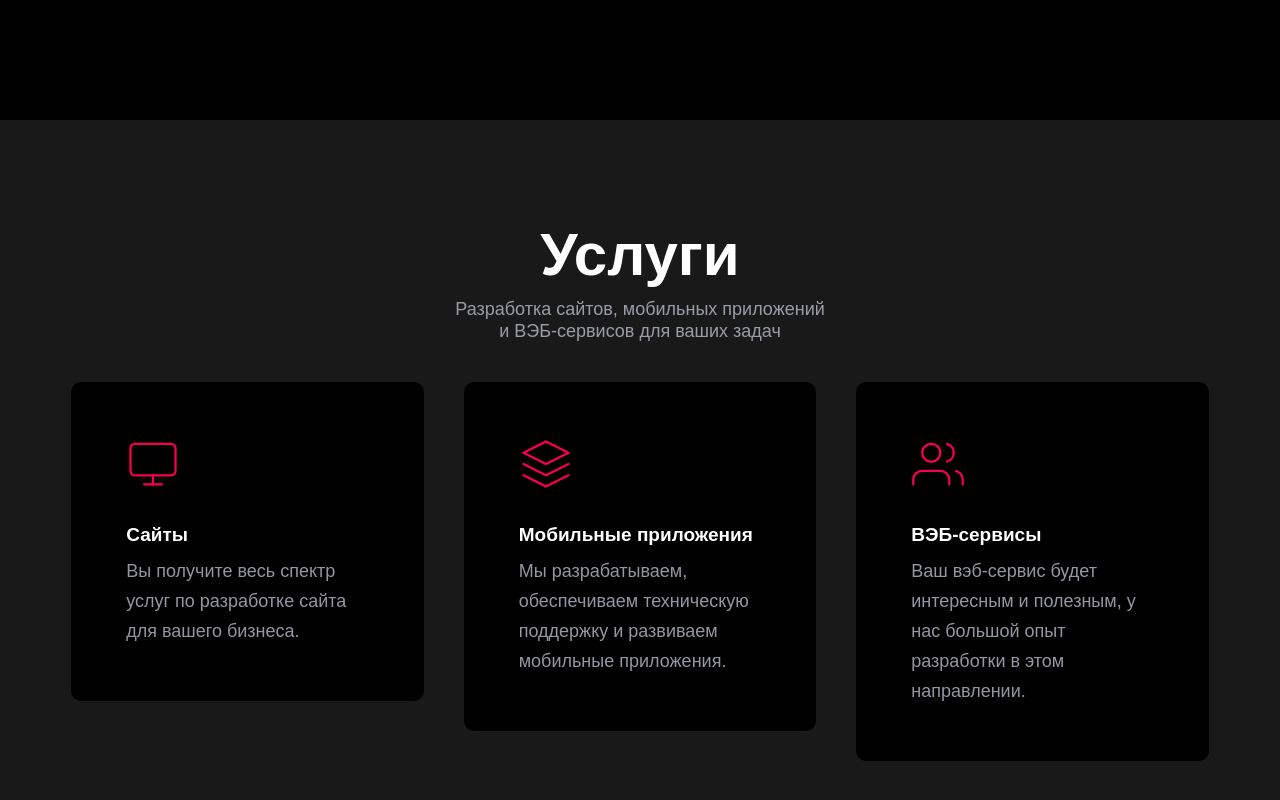
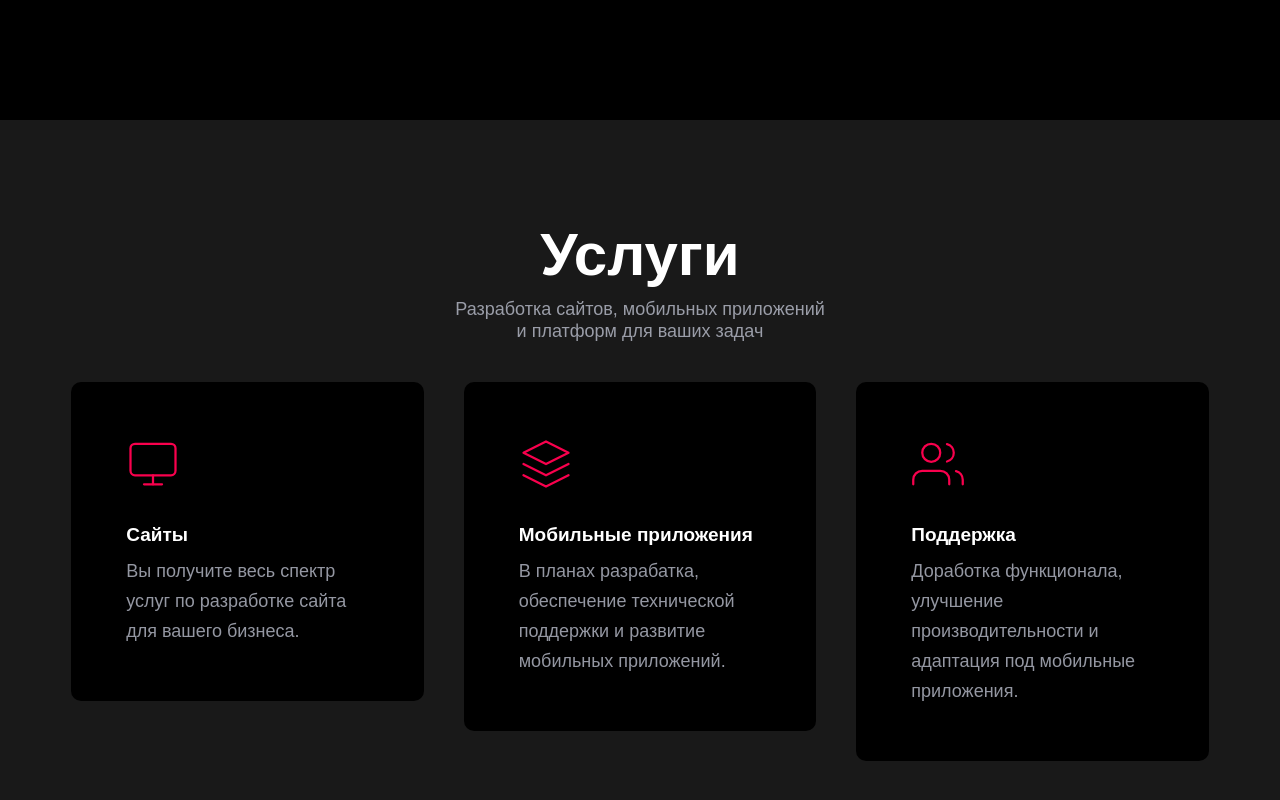
Before and after one commit to AlexanderBabak/portfolio, a React (Create React App) app: page / in a window 1280 px wide. Shown: the part 2567-3367 px from the top of the page. Built offline with nearby package versions, Linux system fonts and the light colour scheme.

Commit message:
fix info

```diff
--- a/public/index.html
+++ b/public/index.html
@@ -10,34 +10,12 @@
       content="Web site created using create-react-app"
     />
     <link rel="apple-touch-icon" href="%PUBLIC_URL%/logo192.png" />
-    <!--
-      manifest.json provides metadata used when your web app is installed on a
-      user's mobile device or desktop. See https://developers.google.com/web/fundamentals/web-app-manifest/
-    -->
+
     <link rel="manifest" href="%PUBLIC_URL%/manifest.json" />
-    <!--
-      Notice the use of %PUBLIC_URL% in the tags above.
-      It will be replaced with the URL of the `public` folder during the build.
-      Only files inside the `public` folder can be referenced from the HTML.
 
-      Unlike "/favicon.ico" or "favicon.ico", "%PUBLIC_URL%/favicon.ico" will
-      work correctly both with client-side routing and a non-root public URL.
-      Learn how to configure a non-root public URL by running `npm run build`.
-    -->
-    <title>React App</title>
+    <title>Alexander Babak</title>
   </head>
   <body>
-    <noscript>You need to enable JavaScript to run this app.</noscript>
     <div id="root"></div>
-    <!--
-      This HTML file is a template.
-      If you open it directly in the browser, you will see an empty page.
-
-      You can add webfonts, meta tags, or analytics to this file.
-      The build step will place the bundled scripts into the <body> tag.
-
-      To begin the development, run `npm start` or `yarn start`.
-      To create a production bundle, use `npm run build` or `yarn build`.
-    -->
   </body>
 </html>
--- a/src/modules/about/About.js
+++ b/src/modules/about/About.js
@@ -21,7 +21,7 @@ function About() {
               <p className="about__text p__color">
                 В 2018 году я написал свой первый Hello world! Именно тогда у
                 меня родилась идея стать Front-end разработчиком. Решение было
-                спонтанным. На тот мне был 31 год, и я уже 12 лет работал
+                спонтанным. На тот момент мне был 31 год, и я уже 12 лет работал
                 журналистом. Телевидение, должность руководителя пресс-службы
                 футбольного клуба, потом снова телевидение, радио и постоянная
                 работа в кадре. Можно сказать, в своей профессии я попробовал
@@ -85,7 +85,7 @@ function About() {
                   download=""
                   target="_blank"
                   rel="noreferrer"
-                  href="https://disk.yandex.ru/i/QHlvKl6PUqwpyg"
+                  href="https://disk.yandex.ru/i/MJeewEMZEd4LBA"
                 >
                   <button className="about btn pointer">Скачать CV</button>
                 </a>
--- a/src/modules/service/Service.js
+++ b/src/modules/service/Service.js
@@ -1,5 +1,5 @@
-import React from 'react';
-import './Service.css';
+import React from "react";
+import "./Service.css";
 
 function Service() {
   return (
@@ -9,7 +9,7 @@ function Service() {
         <p className="heading p__color">
           Разработка сайтов, мобильных приложений
         </p>
-        <p className="heading p__color">и ВЭБ-сервисов для ваших задач</p>
+        <p className="heading p__color">и платформ для ваших задач</p>
       </div>
 
       <div className="container">
@@ -18,7 +18,7 @@ function Service() {
             <div
               className="service__box pointer"
               onClick={() => {
-                console.log('Click modal');
+                console.log("Click modal");
               }}
             >
               <div className="icon">
@@ -70,8 +70,8 @@ function Service() {
               <div className="service__meta">
                 <h1 className="service__text">Мобильные приложения</h1>
                 <p className="p service__text p__color">
-                  Мы разрабатываем, обеспечиваем техническую поддержку и
-                  развиваем мобильные приложения.
+                  В планах разрабатка, обеспечение технической поддержки и
+                  развитие мобильных приложений.
                 </p>
               </div>
             </div>
@@ -98,10 +98,10 @@ function Service() {
                 </svg>
               </div>
               <div className="service__meta">
-                <h1 className="service__text">ВЭБ-сервисы</h1>
+                <h1 className="service__text">Поддержка</h1>
                 <p className="p service__text p__color">
-                  Ваш вэб-сервис будет интересным и полезным, у нас большой опыт
-                  разработки в этом направлении.
+                  Доработка функционала, улучшение производительности и
+                  адаптация под мобильные приложения.
                 </p>
               </div>
             </div>
```
